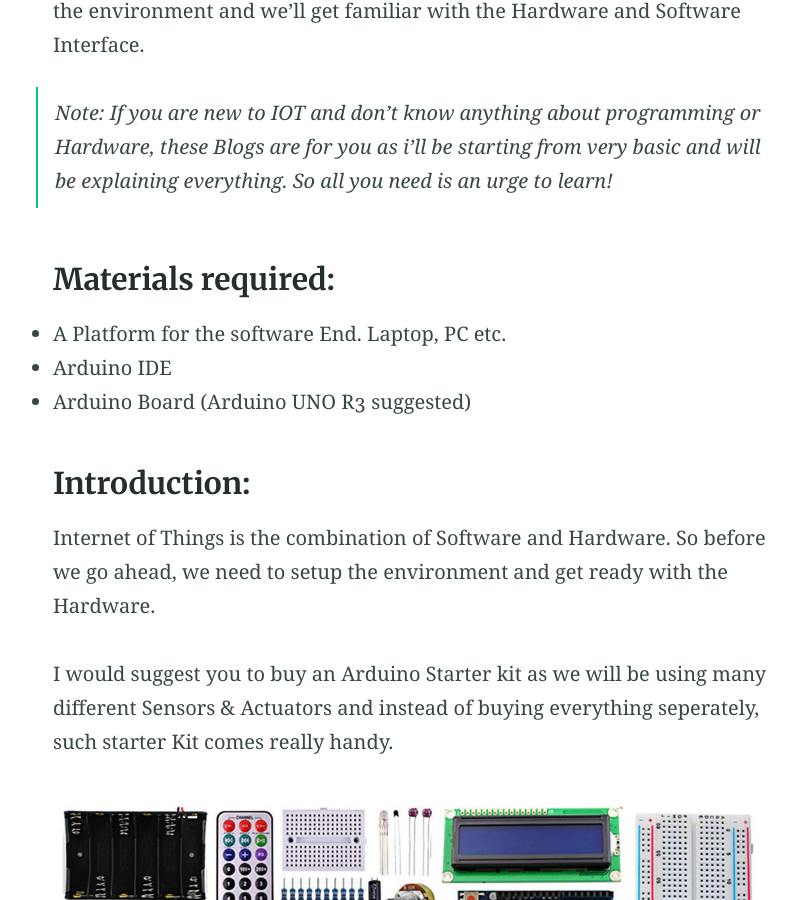
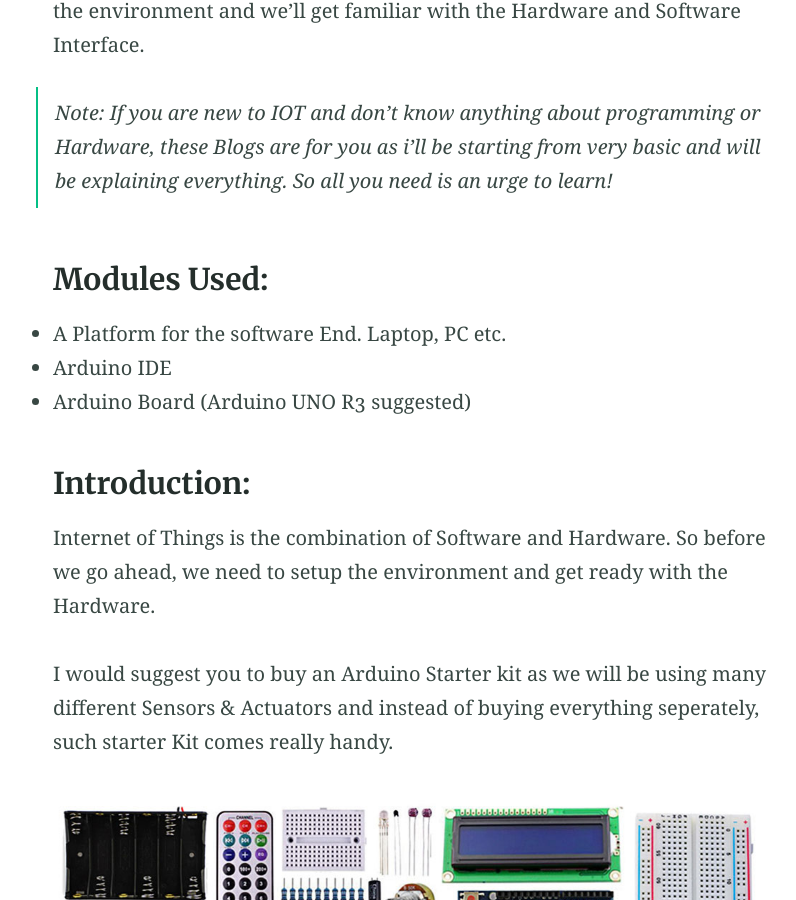
Before and after one commit to aka-Kush/aka-Kush.github.io, a Jekyll site: the page built from _posts/2020-07-29-proj0.md, in a window 1280 px wide and 900 px high, scrolled down 572 px. Shown: the whole window, without its empty margins (230-1026 px from the left). Built offline with Jekyll 4.4.1, drawn with Linux system fonts in a browser that asks for light colours; our own code applies the rules of GitHub Pages for plain Markdown files.

Commit message:
Update 2020-07-29-proj0.md

```diff
--- a/_posts/2020-07-29-proj0.md
+++ b/_posts/2020-07-29-proj0.md
@@ -21,7 +21,7 @@
 > Note: If you are new to IOT and don't know anything about programming or Hardware, these Blogs are for you as i'll be starting
 from very basic and will be explaining everything. So all you need is an urge to learn!
 
-### Materials required:
+### Modules Used:
 - A Platform for the software End. Laptop, PC etc.
 - Arduino IDE
 - Arduino Board (Arduino UNO R3 suggested)
```
